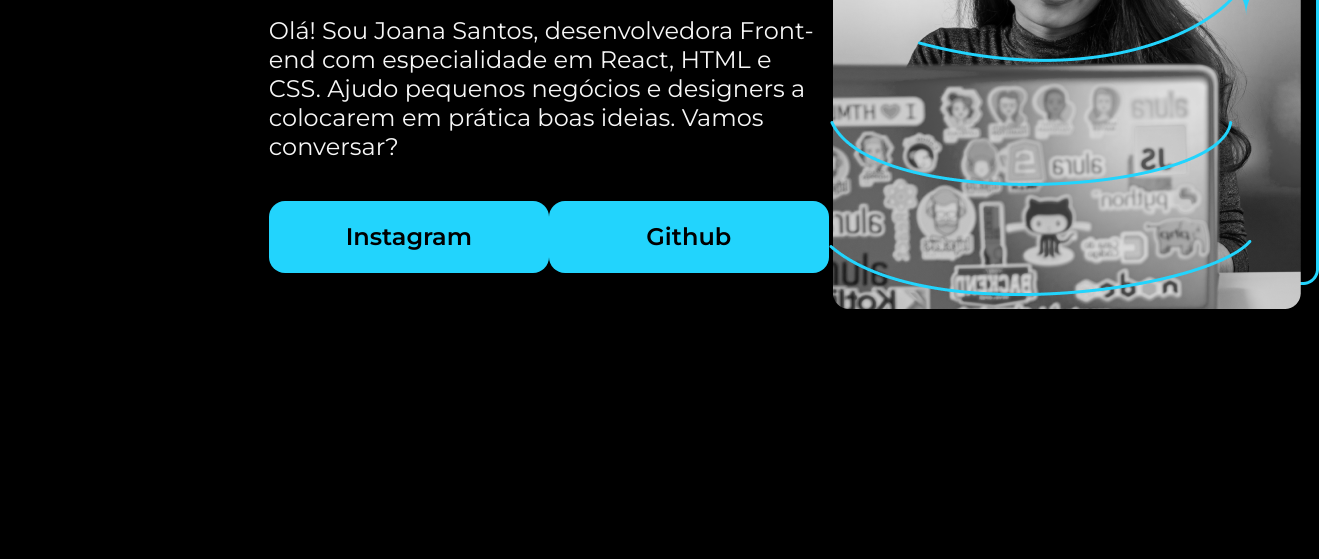
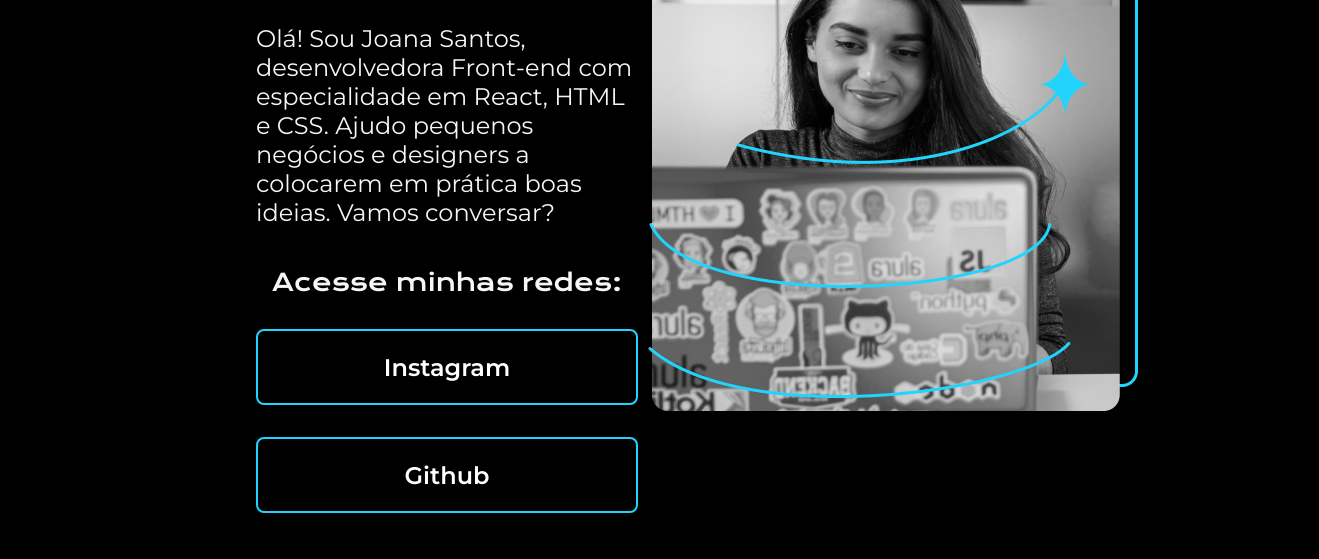
Before and after one commit to cfmaradeia/formacao-html-css, a plain HTML site: page index.html in a window 1280 px wide. Shown: the part 369-928 px from the top of the page, 1319 px wide, since content can reach past the window. Drawn offline with nearby package versions, Linux system fonts and the light colour scheme; files whose address does not match are found by name.

Commit message:
Add imagens e alterações

```diff
--- a/index.html
+++ b/index.html
@@ -13,6 +13,7 @@
             <h1 class="apresentacao__conteudo__titulo">Eleve seu negócio digital a outro nível <strong class="titulo-destaque">um Front-end de qualidade!</strong></h1>
             <p class="apresentacao__conteudo__texto">Olá! Sou Joana Santos, desenvolvedora Front-end com especialidade em React, HTML e CSS. Ajudo pequenos negócios e designers a colocarem em prática boas ideias. Vamos conversar?</p>
             <div class="apresentacao__links">
+                <h2>Acesse minhas redes:</h2>
                 <a class="apresentacao__links__link" href="http://instagram.com">Instagram</a>
                 <a class="apresentacao__links__link" href="http://gituh.com">Github</a>
             </div>
--- a/style.css
+++ b/style.css
@@ -20,7 +20,7 @@ body{
     display: flex;
     align-items: center;
     justify-content: space-between;
-    margin: 10% 21%;
+    margin: 10% 20%;
 }
 
 .apresentacao__conteudo {
@@ -28,10 +28,11 @@ body{
     display: flex;
     flex-direction: column;
     gap: 40px;
+    margin-right: 10px;
 }
 
 .apresentacao__conteudo__titulo {
-    font-family: "Krona One", serif;
+    font-family: "Krona One", sans-serif;
     font-size: 36px;
 }
 
@@ -43,18 +44,27 @@ body{
 
 .apresentacao__links {
     display: flex;
+    flex-direction: column;
     justify-content: space-between;
+    align-items: center;
+    gap: 32px;
+}
+
+.apresentacao__links h2 {
+    font-family: "Krona One", sans-serif;
+    font-weight: 400;
+    font-size: 24px;
 }
 
 .apresentacao__links__link {
-    background-color: #22D4FD;
-    width: 280px;
+    border: #22D4FD 2px solid;
+    width: 378px;
     text-align: center;
-    border-radius: 16px;
+    border-radius: 8px;
     font-size: 24px;
     padding: 21.5px 0;
     text-decoration: none;
-    color: #000;
+    color: #ffffff;
     font-family: "Montserrat", sans-serif;
     font-weight: 600;
 }
```
Also changed, not shown: assets/github.png (added), assets/imagem.png (renamed from imagem.png), assets/instagram.png (added), assets/linkedin.png (added), assets/twitch.png (added), assets/twitter-novo.png (added), assets/twitter.png (added), 2 other files.
